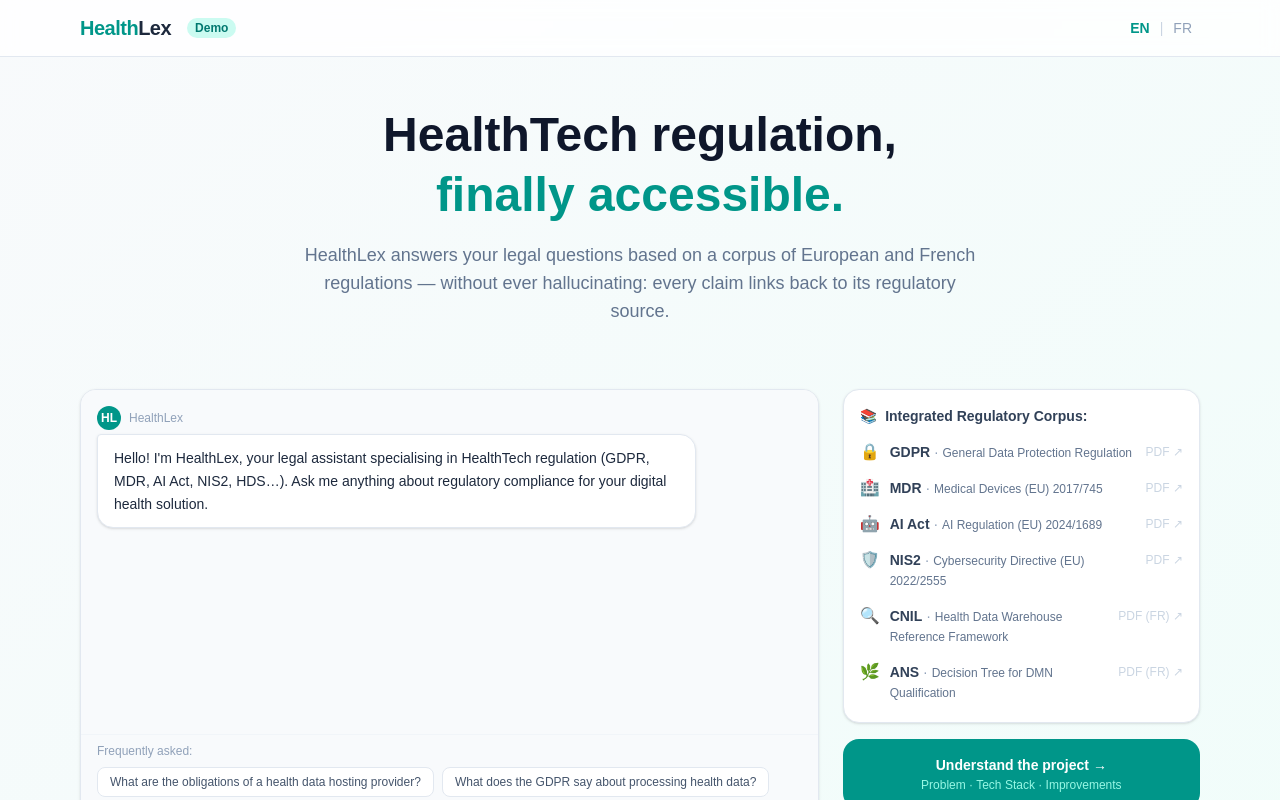
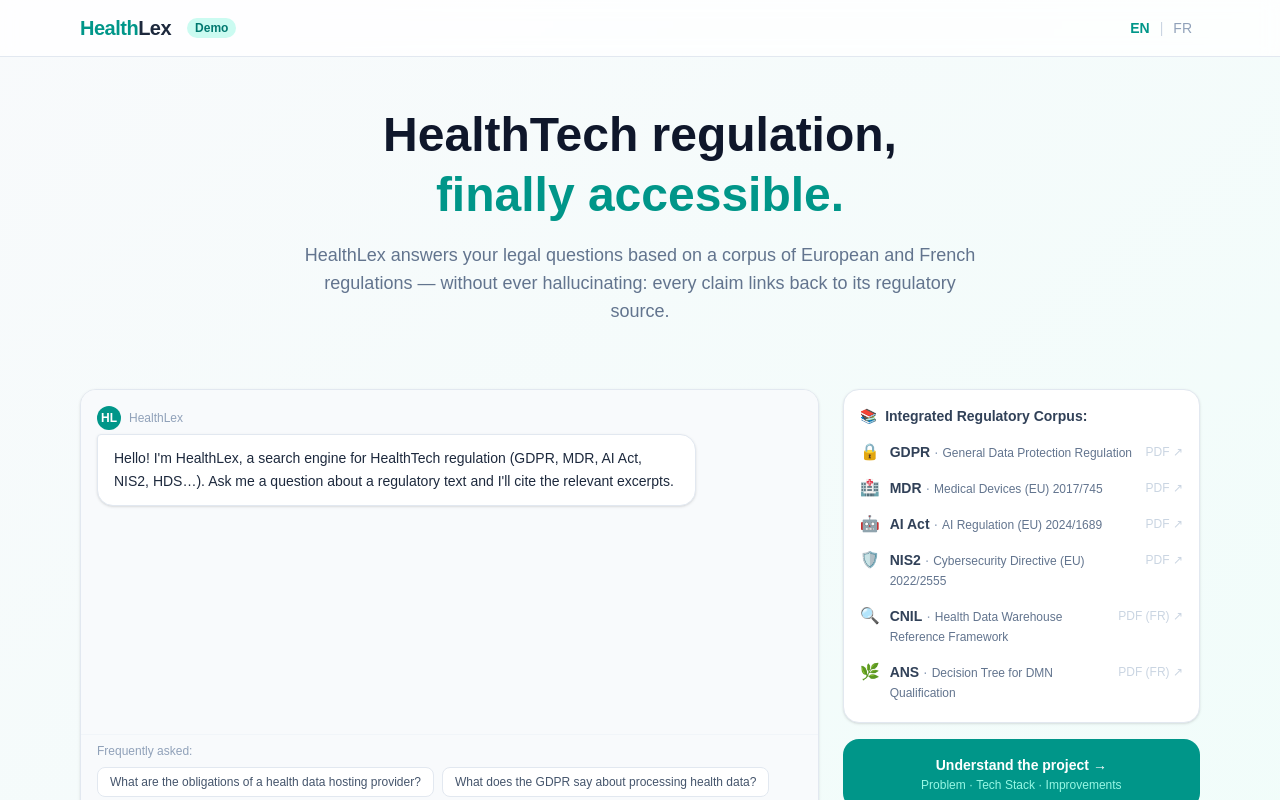
Before and after one commit to samuelpilot86/healthlex, a Next.js app: page / in a window 1280 px wide. Shown: the top 800 px of the page. Built offline with nearby package versions, Linux system fonts and the light colour scheme.

Commit message:
Update welcome message to reflect documentary search positioning
Co-Authored-By: Claude Sonnet 4.6 <noreply@anthropic.com>

```diff
--- a/app/components/ChatWidget.tsx
+++ b/app/components/ChatWidget.tsx
@@ -29,7 +29,7 @@ interface Message {
 const CHAT_T = {
   fr: {
     welcome:
-      "Bonjour ! Je suis HealthLex, votre assistant juridique spécialisé en réglementation HealthTech (RGPD, MDR, AI Act, NIS2, HDS…). Posez-moi une question sur la conformité réglementaire de votre solution de santé numérique.",
+      "Bonjour ! Je suis HealthLex, un moteur de recherche dans la réglementation HealthTech (RGPD, MDR, AI Act, NIS2, HDS…). Posez-moi une question sur un texte réglementaire et je vous citerai les extraits pertinents.",
     placeholder: "Posez votre question réglementaire…",
     suggestionsLabel: "Questions fréquentes :",
     suggestions: [
@@ -43,7 +43,7 @@ const CHAT_T = {
   },
   en: {
     welcome:
-      "Hello! I'm HealthLex, your legal assistant specialising in HealthTech regulation (GDPR, MDR, AI Act, NIS2, HDS…). Ask me anything about regulatory compliance for your digital health solution.",
+      "Hello! I'm HealthLex, a search engine for HealthTech regulation (GDPR, MDR, AI Act, NIS2, HDS…). Ask me a question about a regulatory text and I'll cite the relevant excerpts.",
     placeholder: "Ask your regulatory question…",
     suggestionsLabel: "Frequently asked:",
     suggestions: [
```
